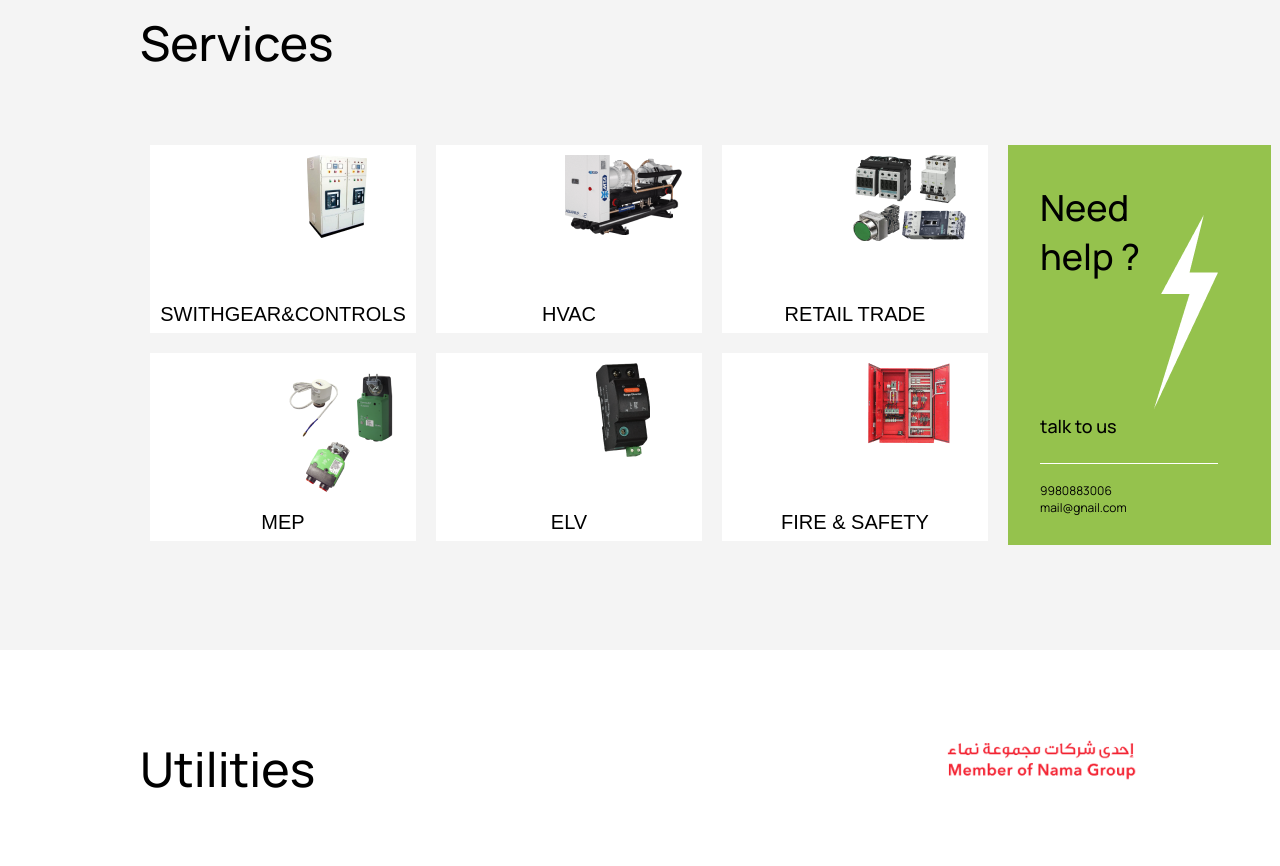
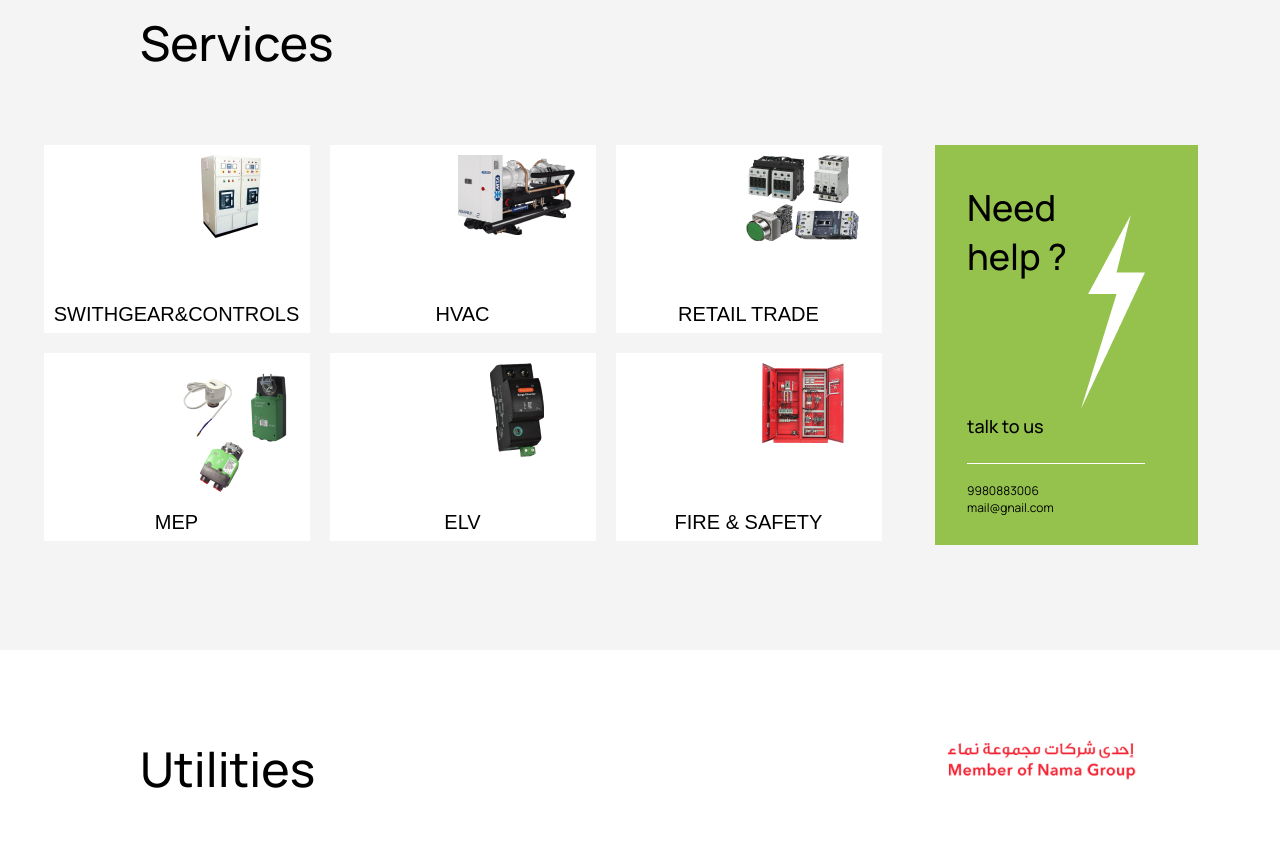
Before and after one commit to safwankajas/demo, a website built with Vite: page index.html in a window 1280 px wide. Shown: the part 1180-2046 px from the top of the page. Built offline with nearby package versions, Linux system fonts and the light colour scheme; a web font is replaced by a local one.

Commit message:
style correction1

```diff
--- a/style.css
+++ b/style.css
@@ -175,11 +175,15 @@ body
 /* .service__block__left {
      width: 75%
 } */
-
+.service__block__left {
+    justify-content: space-evenly;
+    display: flex;
+    flex-wrap: wrap;
+}
 .service__block__left__top,
 .service__block__left__bottom {
     display: flex;
-    margin-left: 140px;
+    /* margin-left: 140px; */
 }
 
 .service__block__left__top__card,
```
